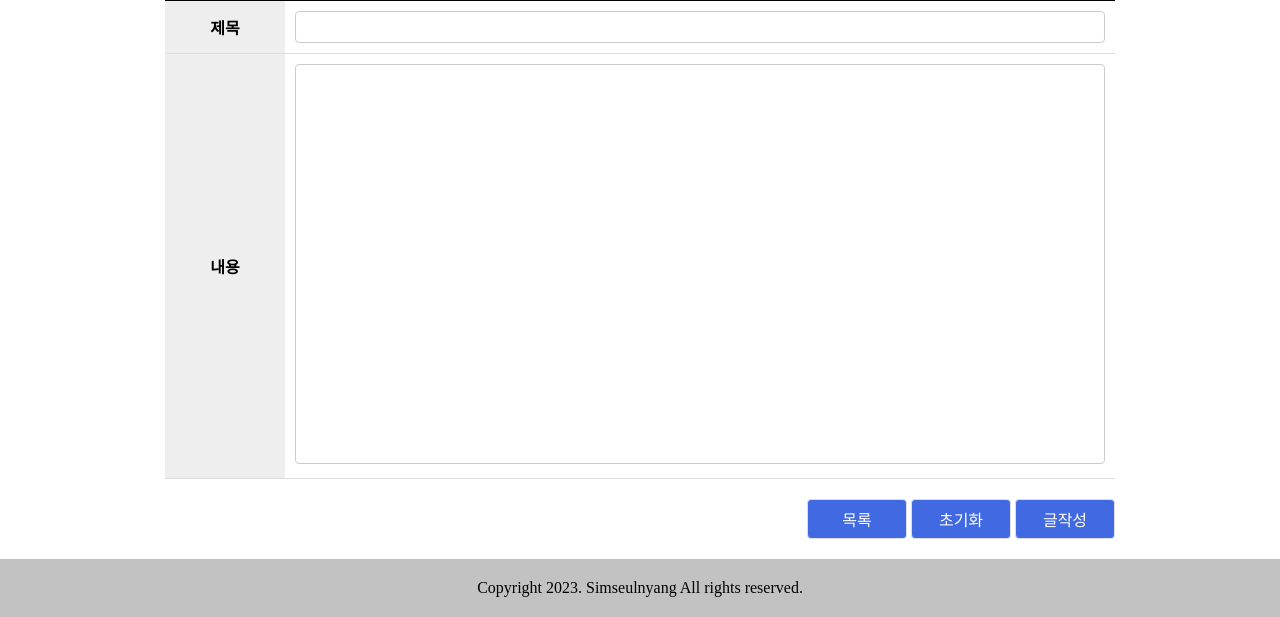
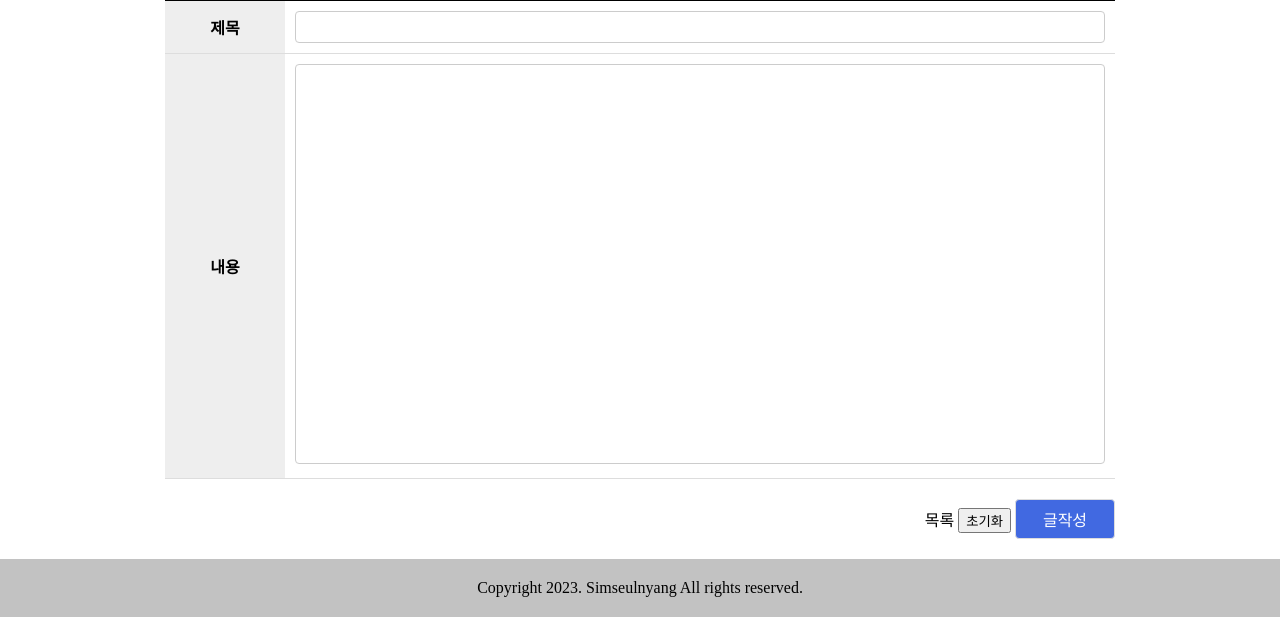
Before and after one commit to simseulnyang/Travel_Log, a Django app: page /blog/write/ in a window 1280 px wide. Shown: the part 196-813 px from the top of the page. Run offline with Django 4.2, Linux system fonts and the light colour scheme; the visitor is signed in with stand-in values (Sample User, id 1).

Commit message:
button class 변경

```diff
--- a/blog/templates/blog/post_write.html
+++ b/blog/templates/blog/post_write.html
@@ -29,8 +29,8 @@
         </table>
 
         <div class="btn-group">
-        <a href="{% url 'blog:list' %}" class="btn">목록</a>
-        <button type="reset" class="btn">초기화</button>
+        <a href="{% url 'blog:list' %}" class="list-btn">목록</a>
+        <button type="reset" class="delete-btn">초기화</button>
         <button type="submit" class="btn">글작성</button>
         </div>
 
```
